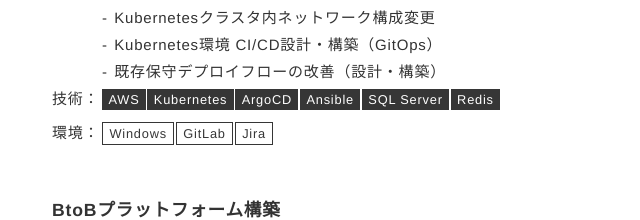
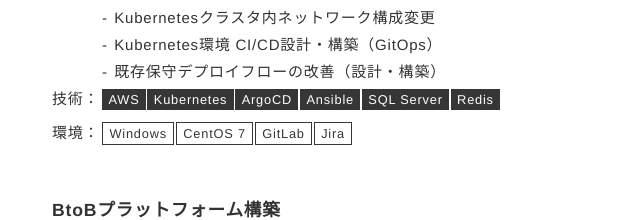
Before and after one commit to masahiro-kasatani/portfolio, a Nuxt app: page / in a window 1280 px wide. Shown: the part 2065-2285 px from the top of the page, without its empty margins (278-918 px from the left). Built offline with nearby package versions, Linux system fonts and the light colour scheme.

Commit message:
update history

```diff
--- a/components/section/HistorySection.vue
+++ b/components/section/HistorySection.vue
@@ -30,7 +30,7 @@
             '既存保守デプロイフローの改善（設計・構築）',
           ],
           techs: ['AWS', 'Kubernetes', 'ArgoCD', 'Ansible', 'SQL Server', 'Redis'],
-          envs: ['Windows', 'GitLab', 'Jira'],
+          envs: ['Windows', 'CentOS 7', 'GitLab', 'Jira'],
         },
         {
           title: 'BtoBプラットフォーム構築',
@@ -90,7 +90,7 @@
             'インフラ構築・運用',
           ],
           techs: ['Spring', 'Java', 'Go', 'SQL Server', 'Redis', 'Elasticsearch', 'Kibana', 'Kubernetes'],
-          envs: ['Windows', 'Eclipse', 'Gradle', 'Docker', 'Backlog', 'GitLab'],
+          envs: ['Windows', 'CentOS 7', 'Eclipse', 'Gradle', 'Docker', 'Backlog', 'GitLab'],
         },
       ],
     };
```
Also changed, not shown: 2 other files (tests, documents, lock files or other folders).
